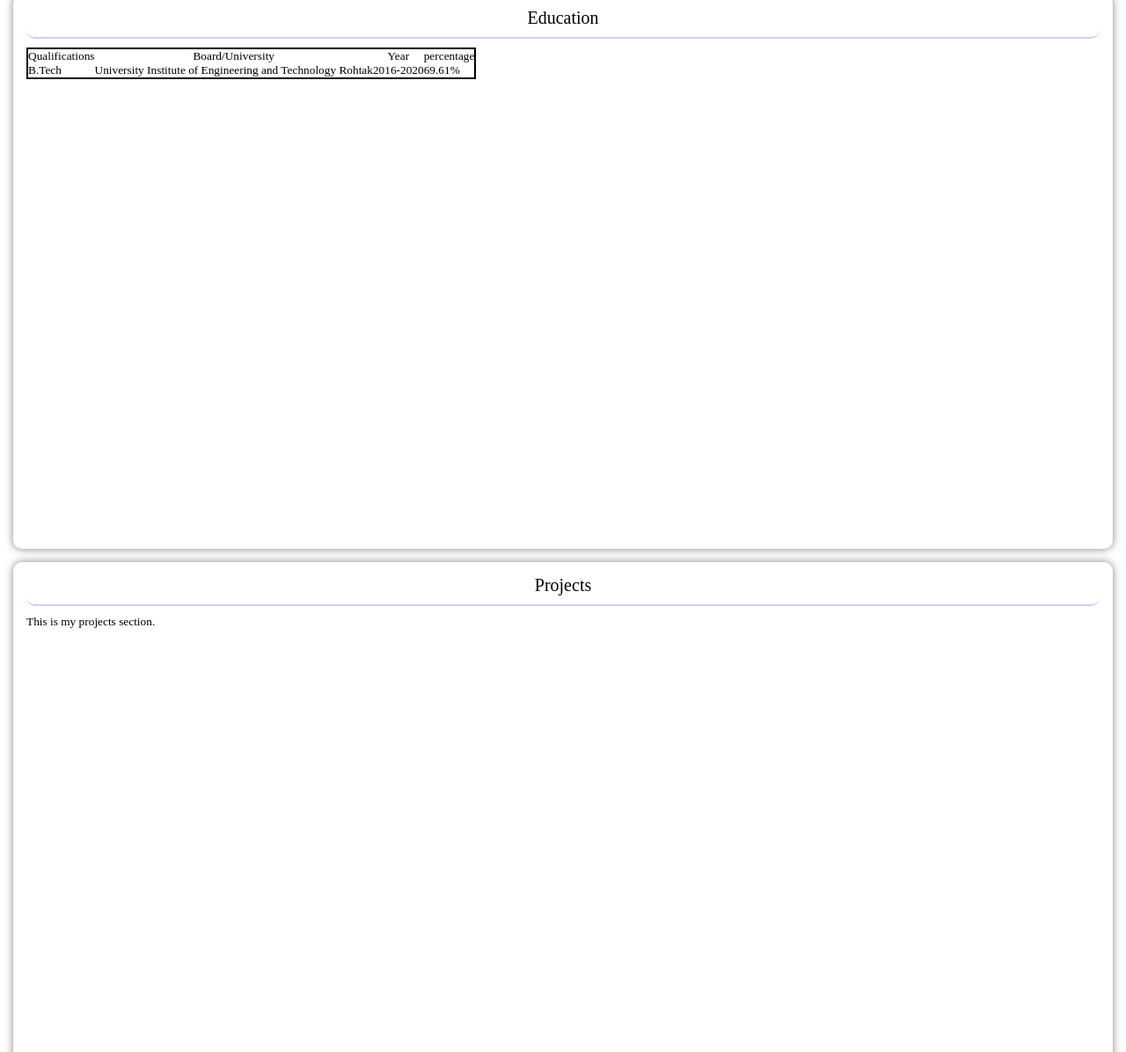
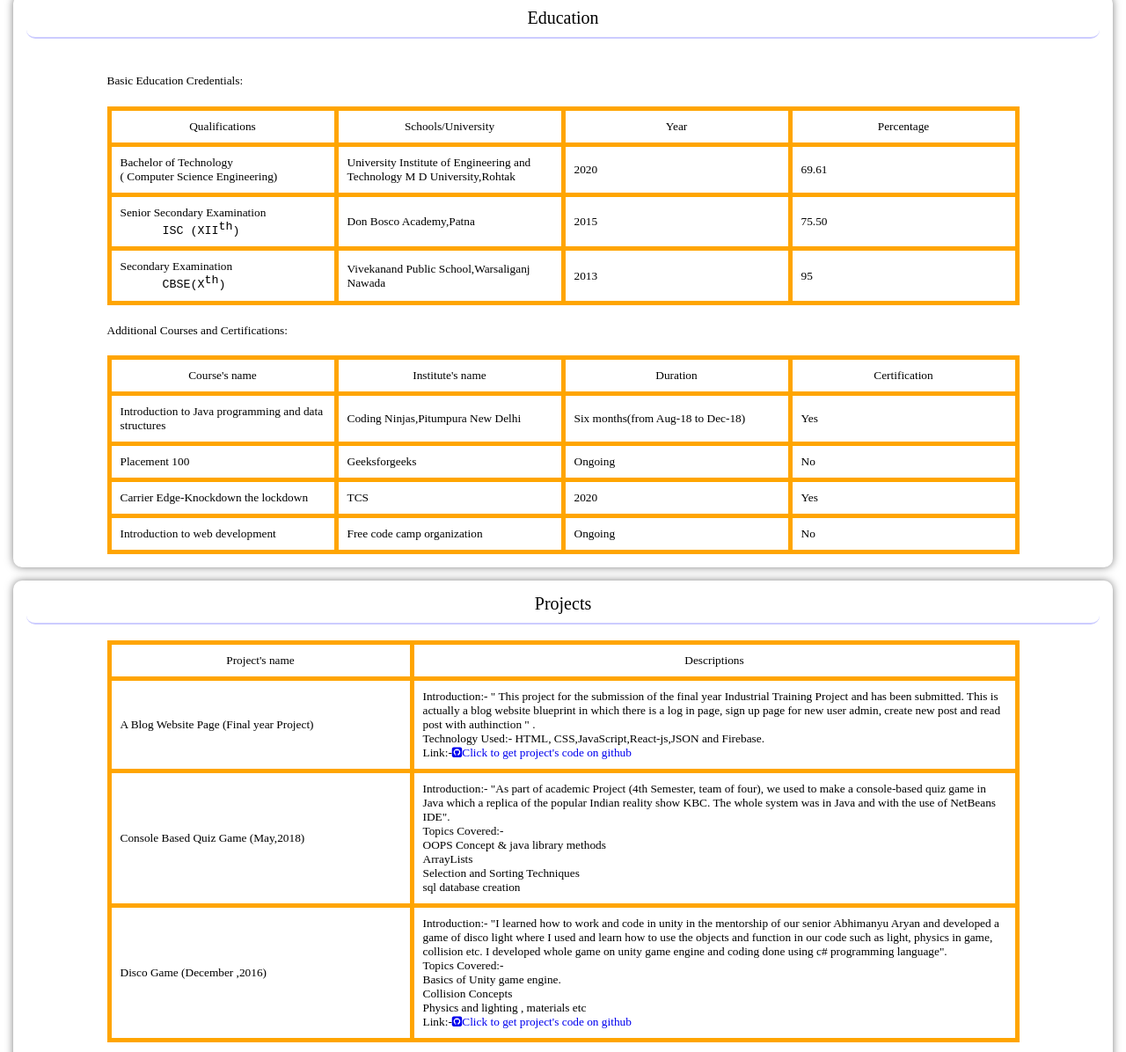
Before and after one commit to AbhiVikrant/MYPORTFOLIO, a plain HTML site: page index.html in a window 1280 px wide. Shown: the part 1604-2800 px from the top of the page at 88% size. Drawn offline with Linux system fonts and the light colour scheme.

Commit message:
All section added except contact

```diff
--- a/index.html
+++ b/index.html
@@ -16,6 +16,7 @@
 					<li><a href="#Education">Education</a></li>
 					<li><a href="#Projects">Projects</a></li>
 					<li><a href="#Contact">Contact Me</a></li>
+					<li> <a href="#"> Blog Corner</a></li>
 				</ul>
 			</nav>
 		</header>
@@ -76,26 +77,127 @@
 		</section>
 		<section id="Education">
 			<h2>Education</h2>
-			<div class="table">
+			<div class="education_container">
+				<h3 style="margin-top:2%; margin-bottom: 2%;"> Basic Education Credentials:</h3>
+				<table id="education_content_table">
+					<tr>
+                      <th>Qualifications</th>
+                      <th>Schools/University</th>
+                      <th>Year</th>
+					  <th>Percentage</th>
+                     </tr>
+                     <tr>
+                       <td>Bachelor of Technology<br>
+					      ( Computer Science Engineering)</td>
+                       <td>University Institute of Engineering and Technology M D University,Rohtak </td>
+                       <td>2020</td>
+					   <td>69.61</td>
+                    </tr>
+                    <tr>
+                       <td>Senior Secondary Examination<br>
+                            <pre>      ISC (XII<sup>th</sup>)</pre>
+					   </td>
+                       <td>Don Bosco Academy,Patna </td>
+                       <td>2015</td>
+					   <td>75.50</td>
+                     </tr>
+					 <tr>
+                        <td>Secondary Examination<br>
+                            <pre>      CBSE(X<sup>th</sup>)</pre>
+						</td>
+                        <td>Vivekanand Public School,Warsaliganj Nawada</td>
+                        <td>2013</td>
+					    <td>95</td>
+                      </tr>
+
+				</table>
+				<h3 style="margin-top:2%; margin-bottom: 2%;">Additional Courses and Certifications:</h3>
 				<table>
 					<tr>
-					<th>Qualifications </th>
-					<th>Board/University</th>
-					<th>Year</th>
-					<th>percentage</th>
+					  <th>Course's name</th>
+					  <th>Institute's name</th>
+					  <th>Duration</th>
+					  <th>Certification</th>
 					 </tr>
 					 <tr>
-				<td> B.Tech</td>
-				<td> University Institute of Engineering and Technology Rohtak</td>
-				<td> 2016-2020</td>
-				<td>69.61%</td>
+					   <td>Introduction to Java programming and data structures</td>
+					   <td>Coding Ninjas,Pitumpura New Delhi </td>
+					   <td>Six months(from Aug-18 to Dec-18)</td>
+					   <td>Yes</td>
 					</tr>
+					<tr>
+					   <td>Placement 100
+					   </td>
+					   <td>Geeksforgeeks</td>
+					   <td>Ongoing</td>
+					   <td>No</td>
+					 </tr>
+					 <tr>
+						<td>Carrier Edge-Knockdown the lockdown
+						</td>
+						<td>TCS</td>
+						<td>2020</td>
+						<td>Yes</td>
+					  </tr>
+					  <tr>
+ 						<td>Introduction to web development
+ 						</td>
+ 						<td>Free code camp organization</td>
+ 						<td>Ongoing</td>
+ 						<td>No</td>
+ 					  </tr>
+
+
                   </table>
 		</div>
 		</section>
 		<section id="Projects">
 			<h2>Projects</h2>
-            <p>This is my projects section.</p>
+			<div class="project_container">
+				<table>
+
+					<tr>
+
+					  <th>Project's name</th>
+					    <th colspan="2%">Descriptions</th>
+
+					 </tr>
+					<tr>
+
+					   <td><span style="display: block" >A Blog Website Page (Final year Project)</span> </td>
+					    <td colspan="2%">
+Introduction:- &quot This  project for the submission of the final year Industrial Training Project and has been submitted. This is actually a blog website blueprint in which there is a log in page, sign up page for new user admin, create new post and read post with authinction &quot .<br>
+Technology Used:- HTML, CSS,JavaScript,React-js,JSON and Firebase.
+<br>
+Link:-<a href="https://github.com/AbhiVikrant/WEB-MADE-VLOG-REPOS" target="_blank" class="github"><i class="fa fa-github-square" aria-hidden="true"></i>Click to get project's code on github</a>
+						</td>
+
+					 </tr>
+
+					 <tr>
+
+						<td>Console Based Quiz Game (May,2018) </td>
+						<td colspan="2%">Introduction:- "As part of academic Project (4th Semester, team of four), we used to make a console-based quiz game in Java which a replica of the popular Indian reality show KBC. The whole system was in Java and with the use of NetBeans IDE".<br>
+						Topics Covered:-<ul>
+							<li>OOPS Concept & java library methods</li>
+							<li>ArrayLists</li>
+							<li>Selection and Sorting Techniques</li>
+							<li>sql database creation</li>
+						</ul>
+					</td>
+					<tr>
+
+					   <td>Disco Game (December ,2016)</td>
+					   <td colspan="2%">Introduction:- "I learned how to work and code in unity in the mentorship of our senior Abhimanyu Aryan and developed a game of disco light where I used and learn how to use the objects and function in our code such as light, physics in game, collision etc. I developed whole game on unity game engine and coding done using c# programming language".<br>
+					   Topics Covered:-<ul>
+						   <li>Basics of Unity game engine.</li>
+						   <li>Collision Concepts</li>
+						   <li>Physics and lighting , materials etc</li>
+					   </ul>
+					   Link:-<a href="https://github.com/AbhiVikrant/ScriptsUIET" target="_blank" class="github"><i class="fa fa-github-square" aria-hidden="true"></i>Click to get project's code on github</a>
+				   </td>
+				  </table>
+		</div>
 		</section>
 		<section id="Contact">
 			<h2>Contact Me</h2>
--- a/style.css
+++ b/style.css
@@ -87,10 +87,30 @@ section #intro{box-shadow: none; margin: 0; padding: 0; border-radius: 0px; min-
     margin-left: 7.5%;
     margin-right: 7.5%;
 }
+table {
+   border-collapse: collapse;
+   table-layout: fixed;
+  width: 100%;
 
-table {
-    border:2px,solid black;
-    border-collapse: collapse;
-    border-spacing: 40px;
+ }
+ th {
+   border: 5px solid orange;
+   padding: 10px;
+   text-align: center;
+ }
+ td{
+ border: 5px solid orange;
+ padding: 10px;
+ text-align: left;
 
-}
+ }
+ .education_container{
+     margin-left: 7.5%;
+     margin-right: 7.5%;
+     padding-top: 10px;
+ }
+ .project_container{
+     margin-left: 7.5%;
+     margin-right: 7.5%;
+     padding-top: 8px;
+ }
```
Lines whose indentation alone changed are shown as unchanged.
